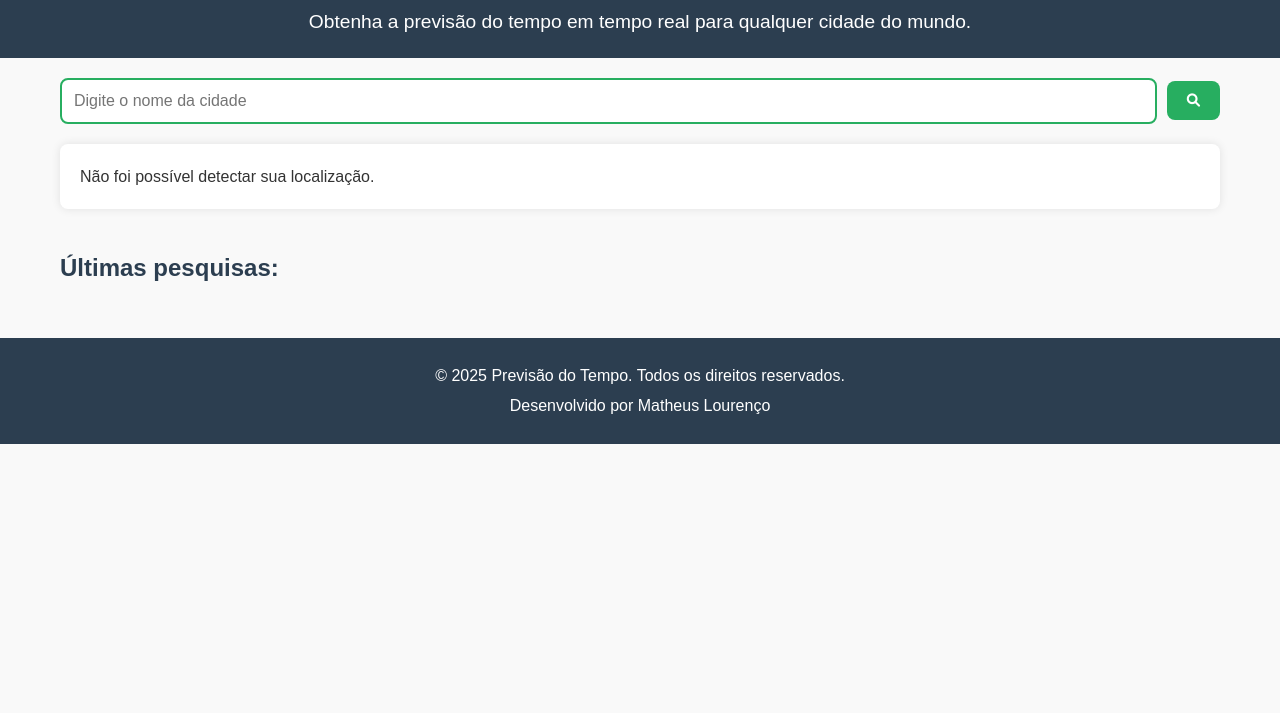
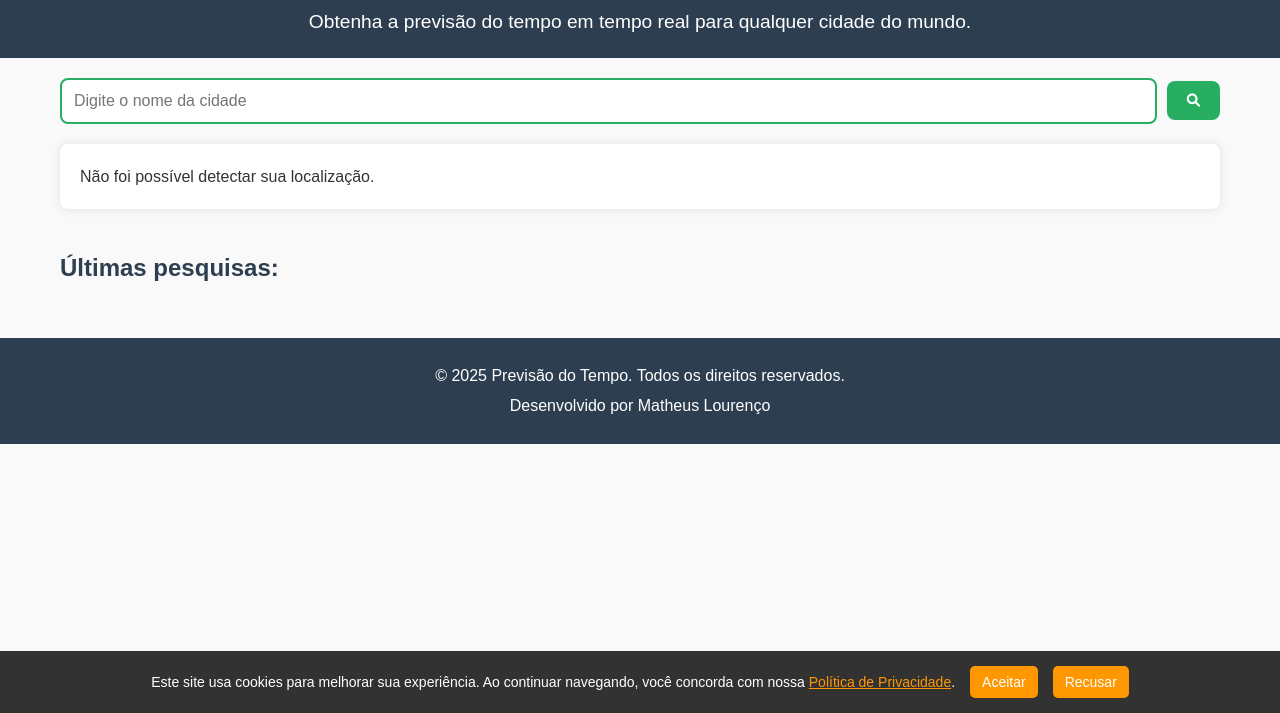
Before and after one commit to MathLouren/previsao_do_tempo, a plain HTML site: page tempo.html in a window 1280 px wide. Shown: the part 87-800 px from the top of the page. Drawn offline with Linux system fonts and the light colour scheme; no server answers.

Commit message:
cookies mensagem LGPD

```diff
--- a/assets/style.css
+++ b/assets/tempo.css
@@ -191,3 +191,39 @@ footer p {
         font-size: 1rem;
     }
 }
+
+.cookie-banner {
+    position: fixed;
+    bottom: 0;
+    left: 0;
+    width: 100%;
+    background: rgba(0, 0, 0, 0.8);
+    color: white;
+    text-align: center;
+    padding: 15px;
+    font-size: 14px;
+    display: flex;
+    justify-content: center;
+    align-items: center;
+    gap: 15px;
+}
+
+.cookie-banner a {
+    color: #ff9800;
+    text-decoration: underline;
+}
+
+.cookie-banner button {
+    background: #ff9800;
+    color: white;
+    border: none;
+    padding: 8px 12px;
+    cursor: pointer;
+    border-radius: 5px;
+    font-size: 14px;
+    transition: background 0.3s;
+}
+
+.cookie-banner button:hover {
+    background: #e68900;
+}
--- a/assets/script.js
+++ b/assets/tempo.js
@@ -129,3 +129,23 @@ document.getElementById('cityInput').addEventListener('input', function() {
 });
 
 window.onload = getUserLocation;
+
+document.addEventListener("DOMContentLoaded", function () {
+    const banner = document.getElementById("cookie-banner");
+    const acceptBtn = document.getElementById("acceptCookies");
+    const declineBtn = document.getElementById("declineCookies");
+
+    if (localStorage.getItem("cookiesAccepted") === "true") {
+        banner.style.display = "none";
+    }
+
+    acceptBtn.addEventListener("click", function () {
+        localStorage.setItem("cookiesAccepted", "true");
+        banner.style.display = "none";
+    });
+
+    declineBtn.addEventListener("click", function () {
+        localStorage.setItem("cookiesAccepted", "false");
+        banner.style.display = "none";
+    });
+});
--- a/index.html
+++ b/tempo.html
@@ -4,7 +4,7 @@
     <meta charset="UTF-8">
     <meta name="viewport" content="width=device-width, initial-scale=1.0">
     <title>Previsão do Tempo</title>
-    <link rel="stylesheet" href="./assets/style.css">
+    <link rel="stylesheet" href="./assets/tempo.css">
     <link rel="stylesheet" href="https://cdnjs.cloudflare.com/ajax/libs/font-awesome/6.0.0/css/all.min.css">
 </head>
 <body>
@@ -34,6 +34,12 @@
             </div>
         </div>
     </main>
+    <div id="cookie-banner" class="cookie-banner">
+        <p>Este site usa cookies para melhorar sua experiência. Ao continuar navegando, você concorda com nossa <a href="#">Política de Privacidade</a>.</p>
+        <button id="acceptCookies">Aceitar</button>
+        <button id="declineCookies">Recusar</button>
+    </div>
+
 
     <footer>
         <div class="container">
@@ -42,6 +48,6 @@
         </div>
     </footer>
 
-    <script src="./assets/script.js"></script>
+    <script src="./assets/tempo.js"></script>
 </body>
 </html>
```
